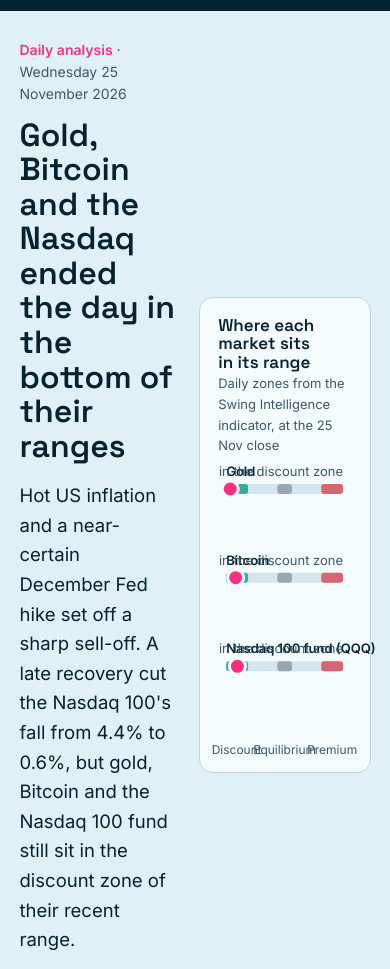
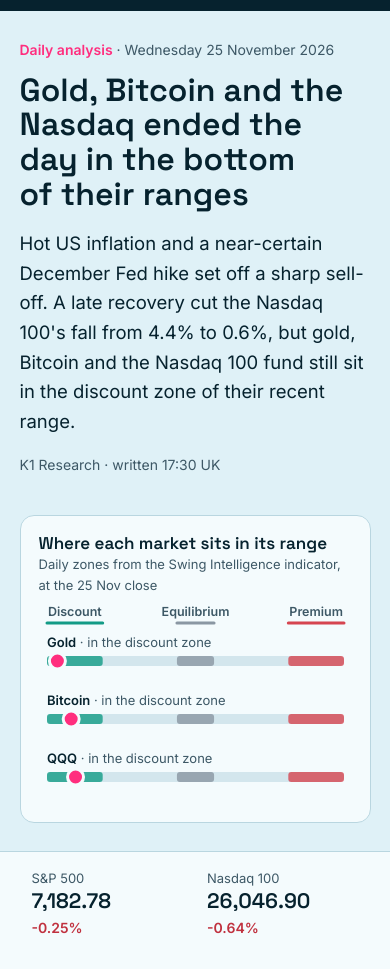
Before and after one commit to Keyvankh/markets-khodakhah, a plain HTML site: page index.html in a window 390 px wide. Shown: the part 124-1093 px from the top of the page. Drawn offline with Linux system fonts and the light colour scheme.

Commit message:
Clearer range map labels; phone layout

```diff
--- a/index.html
+++ b/index.html
@@ -48,7 +48,7 @@ h1{font-size:clamp(32px,4.4vw,50px)}
 .rmap{background:var(--paper);border:1px solid var(--line);border-radius:14px;padding:18px 18px 10px}
 .rmap h2{font-size:17px;margin:0 0 2px}.rmap .note{font-size:13px;color:var(--mute);margin:0 0 6px}
 .fig{position:relative;min-height:340px}.fig>svg{position:absolute;inset:0;width:100%;height:100%;overflow:visible}
-#rmap.fig{min-height:300px}
+#rmap.fig{min-height:120px}
 .figs{background:var(--paper);border-block:1px solid var(--line)}
 .figs .wrap{display:grid;grid-template-columns:repeat(6,minmax(0,1fr));gap:0;padding:0 max(5vw,16px)}
 .kf{padding:16px 12px;border-inline-start:1px solid var(--line)}.kf:first-child{border:0}
@@ -82,7 +82,7 @@ th{font-weight:600;font-size:13px;color:var(--mute)}
 .small{font-size:13.5px;color:var(--mute)}.about .small{color:#9fbfcb}
 ul.arch{list-style:none;padding:0;margin:0}ul.arch li{border-bottom:1px solid var(--line)}ul.arch a{display:block;padding:14px 0;text-decoration:none}ul.arch a:hover b{color:var(--acc)}
 footer{padding:28px max(5vw,16px);font-size:13px;color:var(--mute)}
-@media(max-width:900px){.hero .wrap,.about .wrap{grid-template-columns:minmax(0,1fr)}.figs .wrap{grid-template-columns:repeat(3,minmax(0,1fr))}.kf:nth-child(4){border:0}}
+@media(max-width:900px){.hero .wrap,.hero .wrap.two,.about .wrap{grid-template-columns:minmax(0,1fr)}.figs .wrap{grid-template-columns:repeat(3,minmax(0,1fr))}.kf:nth-child(4){border:0}}
 @media(max-width:600px){.figs .wrap{grid-template-columns:repeat(2,minmax(0,1fr))}.kf{border:0}table{font-size:13px}.chart{padding:12px 8px 8px}.chart .fig{min-height:300px}}
 @media(prefers-reduced-motion:no-preference){.dot{transition:transform .6s ease}}
 </style>
@@ -154,20 +154,21 @@ const fmt=(v,dp)=>v.toLocaleString("en-GB",{minimumFractionDigits:dp,maximumFrac
 const day=t=>new Date(t*1000+43200000).toLocaleDateString("en-GB",{day:"numeric",month:"short",timeZone:"UTC"});
 
 function rangeMap(el){
-  const W=el.clientWidth,H=el.clientHeight,narrow=W<460,x0=8,x1=W-8,rowH=(H-34)/RMAP.length;
-  const X=f=>x0+(x1-x0)*f, seg=[["disc",0,.1875],["eq",.4375,.5625],["prem",.8125,1]];
+  const rowH=58, top=30, H=top+RMAP.length*rowH+6;
+  el.style.height=H+"px"; el.style.minHeight=H+"px";
+  const W=el.clientWidth,narrow=W<460,x0=8,x1=W-8;
+  const X=f=>x0+(x1-x0)*f, seg=[["disc",0,.1875,"Discount"],["eq",.4375,.5625,"Equilibrium"],["prem",.8125,1,"Premium"]];
   let s="";
+  seg.forEach(([k,a,b,n])=>{s+=`<text x="${(X(a)+X(b))/2}" y="14" font-size="12.5" font-weight="600" text-anchor="middle" fill="${css("--mute")}">${n}</text>`;
+    s+=`<line x1="${X(a)}" x2="${X(b)}" y1="21" y2="21" stroke="${css("--"+k)}" stroke-width="3" stroke-linecap="round"/>`;});
   RMAP.forEach((r,i)=>{
-    const y=i*rowH+22, lo=r.z.disc[0], hi=r.z.prem[1], f=(r.p-lo)/(hi-lo), fc=Math.max(-.03,Math.min(1.02,f));
-    const pos=f<0?"just below the discount zone":f<=.1875?"in the discount zone":f<.4375?"above discount":f<=.5625?"at equilibrium":f<.8125?"above equilibrium":"in the premium zone";
-    s+=`<text x="${x0}" y="${y-8}" font-size="${narrow?13:14}" font-weight="600" fill="${css("--ink")}">${esc(r.n)}</text>`;
-    s+=`<text x="${x1}" y="${y-8}" font-size="13" text-anchor="end" fill="${css("--mute")}">${esc(pos)}</text>`;
+    const y=top+i*rowH+24, lo=r.z.disc[0], hi=r.z.prem[1], f=(r.p-lo)/(hi-lo), fc=Math.max(-.03,Math.min(1.02,f));
+    const pos=f<0?"just below the discount zone":f<=.1875?"in the discount zone":f<.4375?"between discount and equilibrium":f<=.5625?"at equilibrium":f<.8125?"between equilibrium and premium":"in the premium zone";
+    s+=`<text x="${x0}" y="${y-9}" font-size="${narrow?13:14}" fill="${css("--ink")}"><tspan font-weight="600">${esc(narrow?r.n.replace("Nasdaq 100 fund (QQQ)","QQQ"):r.n)}</tspan><tspan fill="${css("--mute")}"> · ${esc(pos)}</tspan></text>`;
     s+=`<rect x="${x0}" y="${y}" width="${x1-x0}" height="10" rx="5" fill="${css("--line")}" opacity=".55"/>`;
     seg.forEach(([k,a,b])=>{s+=`<rect x="${X(a)}" y="${y}" width="${X(b)-X(a)}" height="10" rx="3" fill="${css("--"+k)}" opacity=".8"/>`});
     s+=`<circle class="dot" cx="${X(fc)}" cy="${y+5}" r="8" fill="${css("--acc")}" stroke="${css("--paper")}" stroke-width="3"/>`;
   });
-  const yk=H-8;
-  [["Discount",.09],["Equilibrium",.5],["Premium",.906]].forEach(([n,f])=>{s+=`<text x="${X(f)}" y="${yk}" font-size="12" text-anchor="middle" fill="${css("--mute")}">${n}</text>`});
   el.innerHTML=`<svg viewBox="0 0 ${W} ${H}" xmlns="${NS}">${s}</svg>`;
 }
 
```
Also changed, not shown: archive.html (+11 -10 lines), daily/2026-11-25.html (+11 -10 lines).
